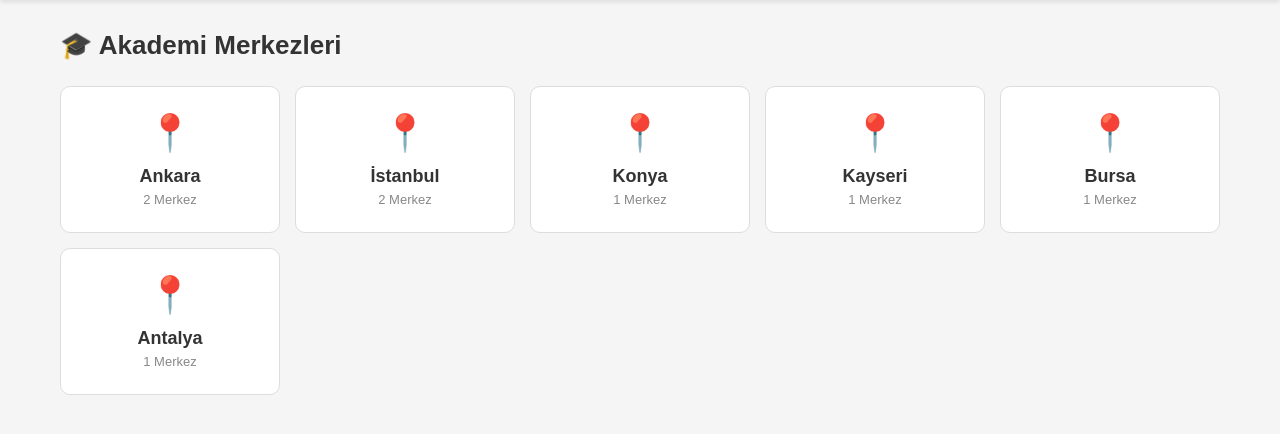
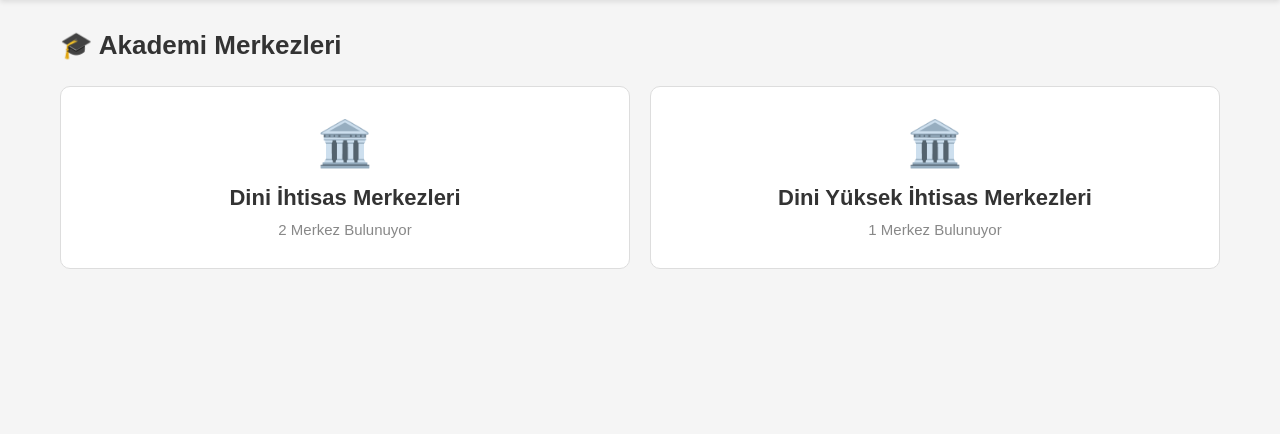
Before and after one commit to seyfettinkeskin7-hue/ilansitesiaa, a Django app: page /akademi/ in a window 1280 px wide. Shown: the part 64-498 px from the top of the page. Run offline with Django 5.2, Linux system fonts and the light colour scheme.

Commit message:
akademi.html dosyasinin ismi duzeltildi

```diff
--- a/ilanlar/templates/akademi.html
+++ b/ilanlar/templates/akademi.html
@@ -24,18 +24,22 @@
         }
         #geri-btn:hover { background: #FF6000; }
 
-        .grid-alani { display: grid; grid-template-columns: repeat(auto-fill, minmax(200px, 1fr)); gap: 15px; }
+        /* Ana kategoriler için yan yana iki büyük kart tasarımı */
+        .grid-kategori { display: grid; grid-template-columns: repeat(auto-fit, minmax(400px, 1fr)); gap: 20px; }
+        /* İçeri girildiğinde merkezleri listelemek için daha küçük kartlar */
+        .grid-merkez { display: grid; grid-template-columns: repeat(auto-fill, minmax(280px, 1fr)); gap: 15px; }
 
         .kart {
-            background: white; border: 1px solid #ddd; border-radius: 10px; padding: 25px 15px;
+            background: white; border: 1px solid #ddd; border-radius: 10px; padding: 30px 20px;
             text-align: center; cursor: pointer; transition: all 0.2s ease; text-decoration: none; color: #333;
         }
-        .kart:hover { border-color: #FF6000; transform: translateY(-3px); box-shadow: 0 4px 10px rgba(0,0,0,0.1); }
+        .kart:hover { border-color: #FF6000; transform: translateY(-3px); box-shadow: 0 4px 15px rgba(0,0,0,0.1); }
 
-        .il-isim { font-size: 18px; font-weight: bold; margin-bottom: 5px; }
-        .ikon { font-size: 36px; margin-bottom: 12px; }
+        .kategori-isim { font-size: 22px; font-weight: bold; margin-bottom: 10px; color: #333; }
+        .ikon { font-size: 45px; margin-bottom: 15px; }
 
-        .akademi-kart h3 { font-size: 15px; margin-bottom: 15px; line-height: 1.4; }
+        .akademi-kart { padding: 25px 15px; }
+        .akademi-kart h3 { font-size: 16px; margin-bottom: 15px; line-height: 1.4; color: #333; }
         .resmi-link-yazi { display: inline-block; background: #FF6000; color: white; padding: 8px 16px; border-radius: 5px; font-size: 13px; font-weight: bold; }
     </style>
 </head>
@@ -50,34 +54,21 @@
     <div class="container">
         <div class="ust-kontrol">
             <h1 class="sayfa-baslik" id="sayfa-baslik">🎓 Akademi Merkezleri</h1>
-            <button id="geri-btn" onclick="illeriGoster()">← İllere Dön</button>
+            <button id="geri-btn" onclick="kategorileriGoster()">← Kategorilere Dön</button>
         </div>
 
-        <div class="grid-alani" id="liste-alani"></div>
+        <div id="liste-alani"></div>
     </div>
 
     <script>
-        // Tüm akademi verisi burada!
+        // İki ana kategori ve içindeki merkezler (Resimdekileri örnek olarak ekledim, linkleri sonra düzeltiriz)
         const AKADEMI_VERISI = {
-            "Ankara": [
-                {"ad": "Rıfat Börekçi Dini İhtisas Merkezi", "url": "https://rifatborekci.diyanet.gov.tr/"},
-                {"ad": "Ankara Dini Yüksek İhtisas Merkezi", "url": "https://ankaradihtisas.diyanet.gov.tr/"}
+            "Dini İhtisas Merkezleri": [
+                {"ad": "Ankara Rıfat Börekçi Dini İhtisas Merkezi", "url": "https://rifatborekci.diyanet.gov.tr/"},
+                {"ad": "Antalya H. Mehmet Gebizli Dini İhtisas Merkezi", "url": "#"}
             ],
-            "İstanbul": [
-                {"ad": "Haseki Dini Yüksek İhtisas Merkezi", "url": "https://haseki.diyanet.gov.tr/"},
-                {"ad": "Pendik Dini İhtisas Merkezi", "url": "https://pendik.diyanet.gov.tr/"}
-            ],
-            "Konya": [
-                {"ad": "Selçuk Dini Yüksek İhtisas Merkezi", "url": "https://selcuk.diyanet.gov.tr/"}
-            ],
-            "Kayseri": [
-                {"ad": "Dini Yüksek İhtisas Merkezi", "url": "https://kayseridihtisas.diyanet.gov.tr/"}
-            ],
-            "Bursa": [
-                {"ad": "Bursa Dini İhtisas Merkezi", "url": "https://bursaihtisas.diyanet.gov.tr/"}
-            ],
-            "Antalya": [
-                {"ad": "Hacı Celal Yılmaz Dini İhtisas Merkezi", "url": "https://antalyaihtisas.diyanet.gov.tr/"}
+            "Dini Yüksek İhtisas Merkezleri": [
+                {"ad": "Uluslararası İstanbul Haseki Dini Yüksek İhtisas Merkezi", "url": "https://haseki.diyanet.gov.tr/"}
             ]
         };
 
@@ -85,44 +76,46 @@
         const baslik = document.getElementById('sayfa-baslik');
         const geriBtn = document.getElementById('geri-btn');
 
-        function illeriGoster() {
+        function kategorileriGoster() {
             listeAlani.innerHTML = '';
+            listeAlani.className = 'grid-kategori'; // İki büyük kart görünümü
             baslik.innerText = '🎓 Akademi Merkezleri';
             geriBtn.style.display = 'none';
 
-            for (const ilAdi in AKADEMI_VERISI) {
+            for (const kategoriAdi in AKADEMI_VERISI) {
                 const div = document.createElement('div');
                 div.className = 'kart';
                 div.innerHTML = `
-                    <div class="ikon">📍</div>
-                    <div class="il-isim">${ilAdi}</div>
-                    <div style="font-size:13px; color:#888;">${AKADEMI_VERISI[ilAdi].length} Merkez</div>
+                    <div class="ikon">🏛️</div>
+                    <div class="kategori-isim">${kategoriAdi}</div>
+                    <div style="font-size:15px; color:#888;">${AKADEMI_VERISI[kategoriAdi].length} Merkez Bulunuyor</div>
                 `;
 
                 div.onclick = function() {
-                    akademileriGoster(ilAdi);
+                    merkezleriGoster(kategoriAdi);
                 };
 
                 listeAlani.appendChild(div);
             }
         }
 
-        function akademileriGoster(secilenIl) {
+        function merkezleriGoster(secilenKategori) {
             listeAlani.innerHTML = '';
-            baslik.innerText = `🎓 ${secilenIl} Akademi Merkezleri`;
+            listeAlani.className = 'grid-merkez'; // Çoklu küçük kart görünümü
+            baslik.innerText = `🏛️ ${secilenKategori}`;
             geriBtn.style.display = 'block';
 
-            const akademiler = AKADEMI_VERISI[secilenIl];
+            const merkezler = AKADEMI_VERISI[secilenKategori];
 
-            akademiler.forEach(function(akademi) {
+            merkezler.forEach(function(merkez) {
                 const a = document.createElement('a');
                 a.className = 'kart akademi-kart';
-                a.href = akademi.url;
+                a.href = merkez.url;
                 a.target = '_blank';
 
                 a.innerHTML = `
                     <div class="ikon">🎓</div>
-                    <h3>${akademi.ad}</h3>
+                    <h3>${merkez.ad}</h3>
                     <span class="resmi-link-yazi">Resmi Sayfaya Git →</span>
                 `;
 
@@ -130,7 +123,8 @@
             });
         }
 
-        window.onload = illeriGoster;
+        // Sayfa yüklendiğinde ana kategorileri göster
+        window.onload = kategorileriGoster;
 
     </script>
 </body>
```
